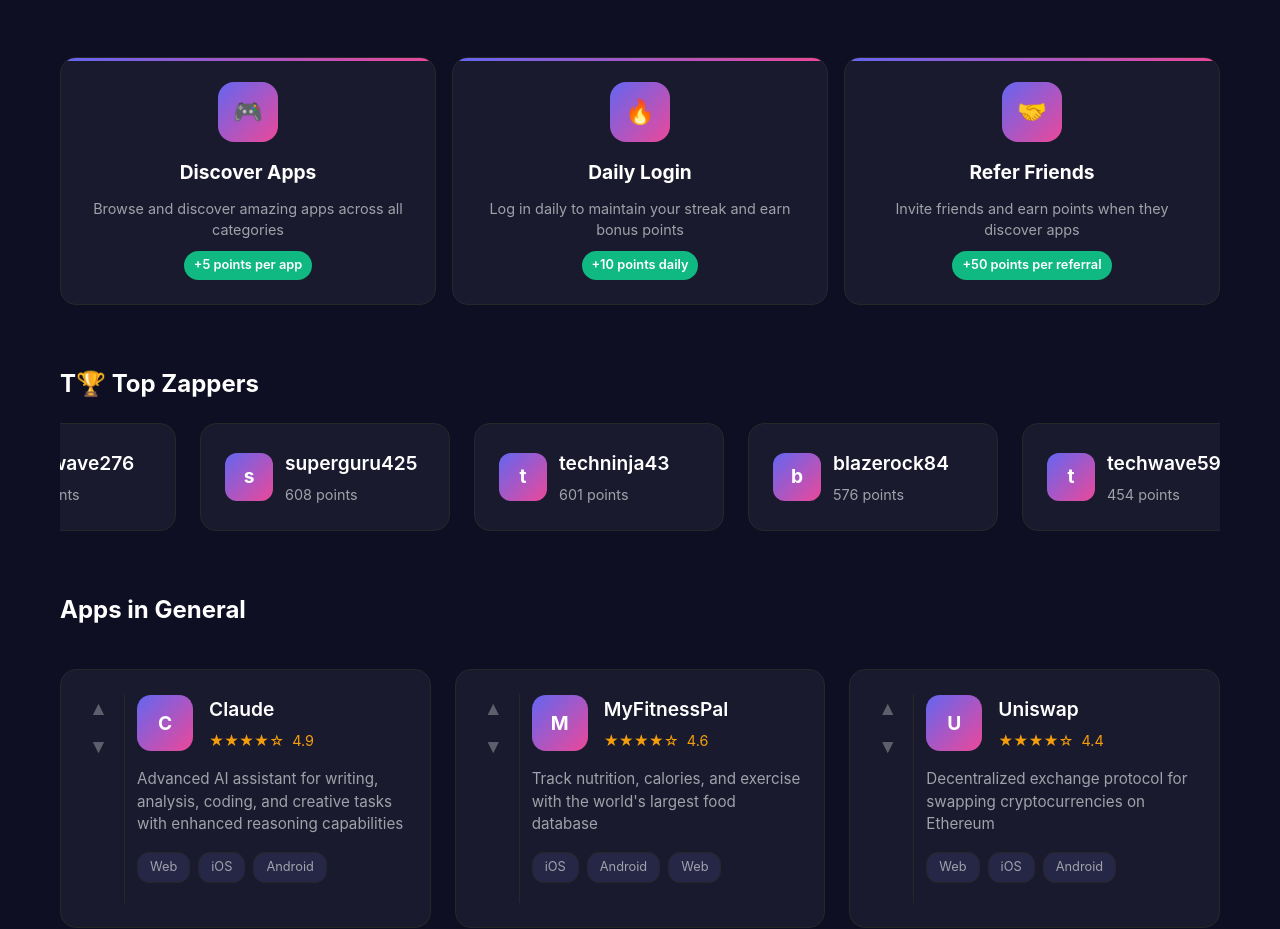
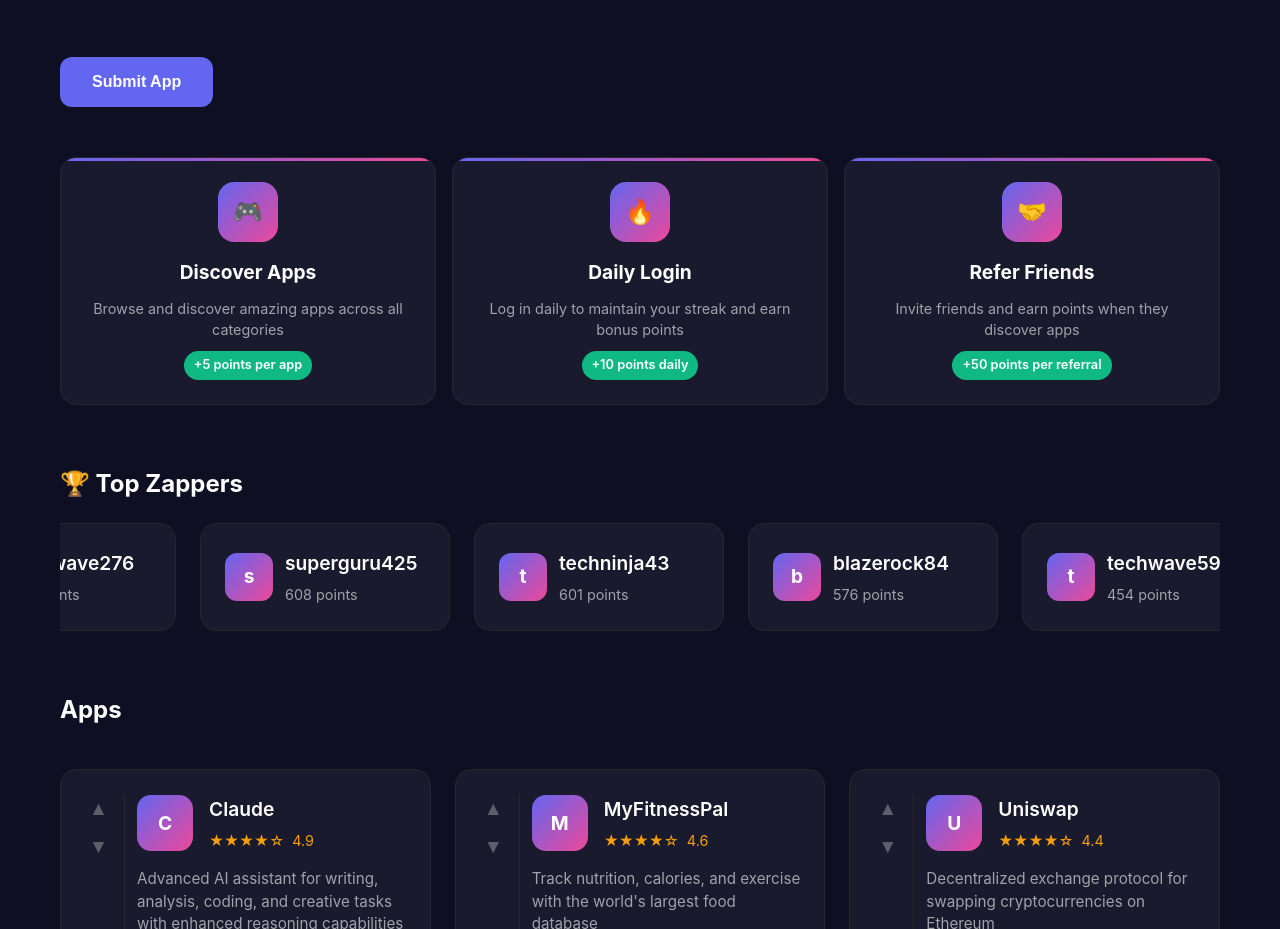
Before and after one commit to thelennyjohnson/Zappstore, a plain HTML site: page index.html in a window 1280 px wide. Shown: the part 1077-2006 px from the top of the page. Drawn offline with Linux system fonts and the light colour scheme.

Commit message:
Update index.html

```diff
--- a/index.html
+++ b/index.html
@@ -1021,6 +1021,12 @@
             </div>
         </section>
 
+        <button class="btn"><a style="text-decoration: none; color: inherit;" href="https://forms.gle/wtMTDfWZbXPiThwt9" target="_blank">Submit App</a>
+
+                        </button>
+
+
+
         <!-- Features Section -->
         <section class="features">
             <div class="feature-card">
@@ -1045,7 +1051,7 @@
 
         <!-- Leaderboard Section -->
         <section class="leaderboard">
-            <h2>T🏆 Top Zappers</h2>
+            <h2>🏆 Top Zappers</h2>
             <div class="leaderboard-container">
                 <div class="leaderboard-track" id="leaderboardTrack">
                     <!-- Leaderboard entries will be loaded here -->
@@ -1055,7 +1061,7 @@
 
         <!-- App Grid -->
         <section>
-            <h2>Apps in General</h2>
+            <h2>Apps</h2>
             <div class="app-grid" id="appGrid">
                 <!-- Apps will be loaded here -->
             </div>
```
